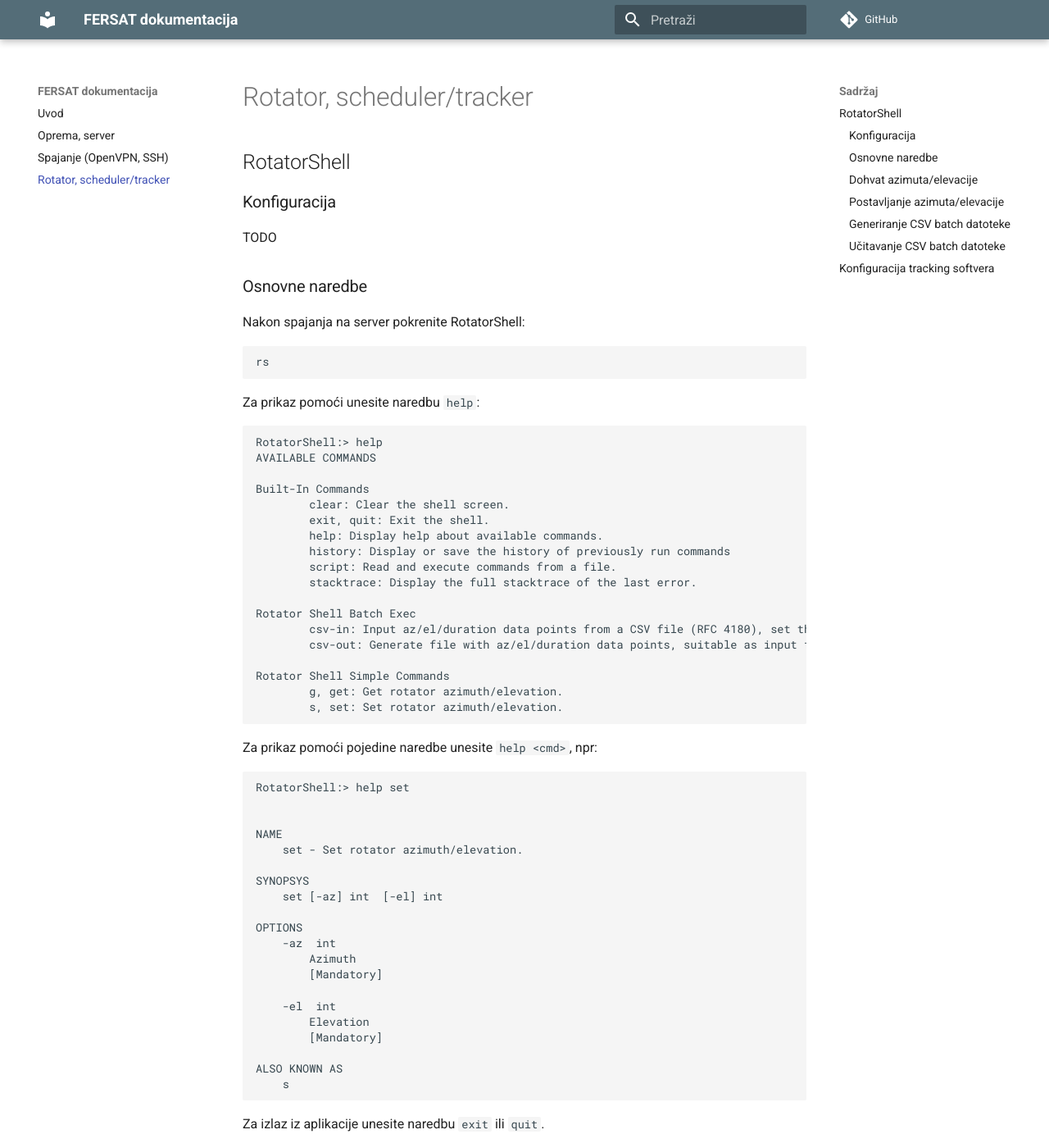
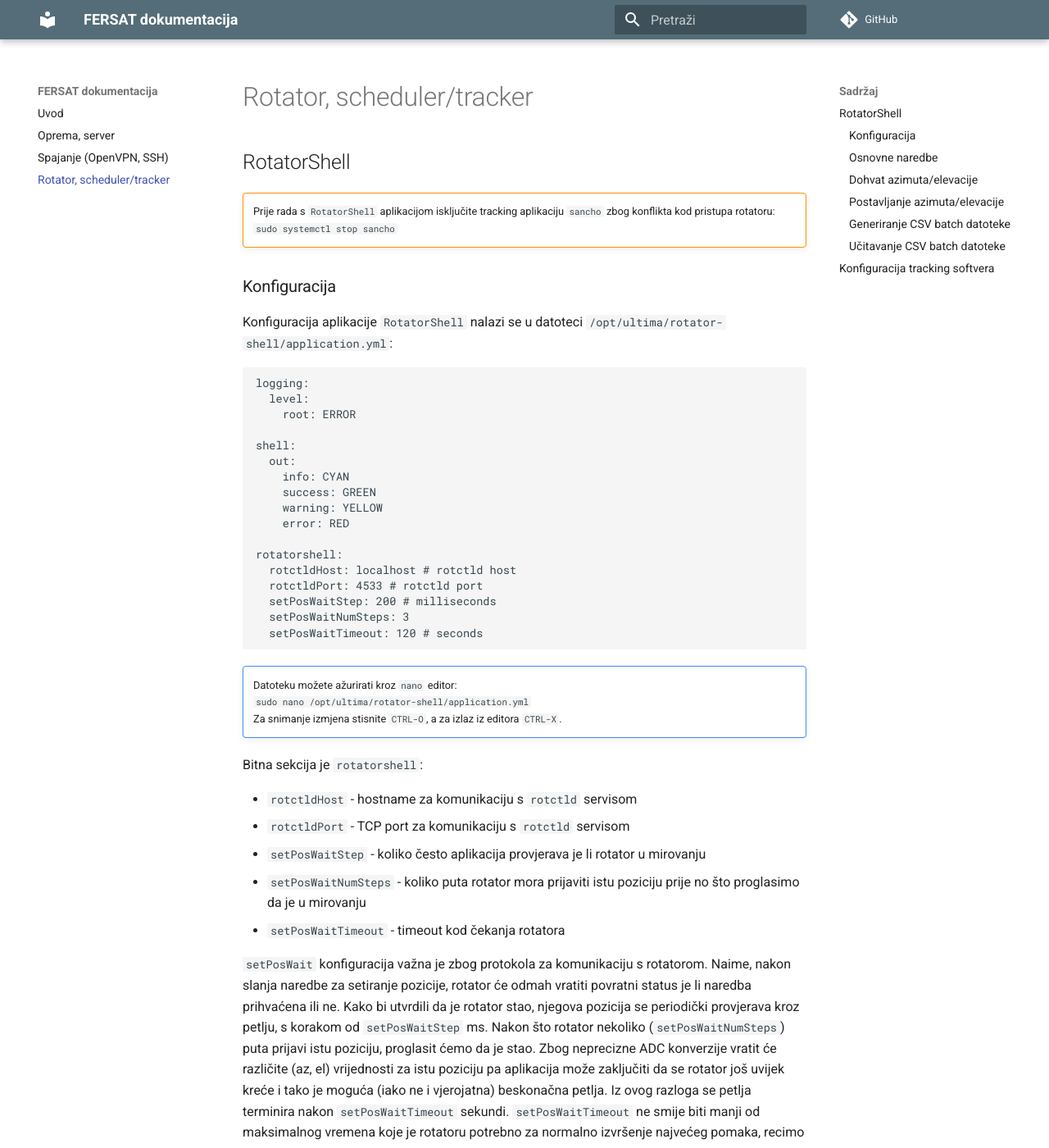
Before and after one commit to UltimaLabs/fersat-docs, an MkDocs documentation site: the page built from docs/rotator_tracker.md, in a window 1280 px wide and 1400 px high. Shown: the whole window at 82% size. Built offline with MkDocs 1.6.1 and Material for MkDocs 9.7.7, drawn with Linux system fonts in a browser that asks for light colours; comment, search, counter and statistics services are not loaded; some of the changed text lies outside the part shown.

Commit message:
Updated docs.

````diff
--- a/docs/rotator_tracker.md
+++ b/docs/rotator_tracker.md
@@ -2,9 +2,48 @@
 
 ## RotatorShell
 
+!!! warning ""
+    Prije rada s `RotatorShell` aplikacijom isključite tracking aplikaciju `sancho` zbog konflikta kod pristupa rotatoru:<br>
+    `sudo systemctl stop sancho`
+
+
 ### Konfiguracija
 
-TODO
+Konfiguracija aplikacije `RotatorShell` nalazi se u datoteci `/opt/ultima/rotator-shell/application.yml`:
+```
+logging:
+  level:
+    root: ERROR
+
+shell:
+  out:
+    info: CYAN
+    success: GREEN
+    warning: YELLOW
+    error: RED
+
+rotatorshell:
+  rotctldHost: localhost # rotctld host
+  rotctldPort: 4533 # rotctld port
+  setPosWaitStep: 200 # milliseconds
+  setPosWaitNumSteps: 3
+  setPosWaitTimeout: 120 # seconds
+```
+
+!!! note ""
+    Datoteku možete ažurirati kroz `nano` editor: <br>
+    `sudo nano /opt/ultima/rotator-shell/application.yml`<br>
+    Za snimanje izmjena stisnite `CTRL-O`, a za izlaz iz editora `CTRL-X`.
+
+Bitna sekcija je `rotatorshell`:
+
+ - `rotctldHost` - hostname za komunikaciju s `rotctld` servisom
+ - `rotctldPort` - TCP port za komunikaciju s `rotctld` servisom
+ - `setPosWaitStep` - koliko često aplikacija provjerava je li rotator u mirovanju
+ - `setPosWaitNumSteps` - koliko puta rotator mora prijaviti istu poziciju prije no što proglasimo da je u mirovanju
+ - `setPosWaitTimeout` - timeout kod čekanja rotatora
+
+`setPosWait` konfiguracija važna je zbog protokola za komunikaciju s rotatorom. Naime, nakon slanja naredbe za setiranje pozicije, rotator će odmah vratiti povratni status je li naredba prihvaćena ili ne. Kako bi utvrdili da je rotator stao, njegova pozicija se periodički provjerava kroz petlju, s korakom od `setPosWaitStep` ms. Nakon što rotator nekoliko (`setPosWaitNumSteps`) puta prijavi istu poziciju, proglasit ćemo da je stao. Zbog neprecizne ADC konverzije vratit će različite (az, el) vrijednosti za istu poziciju pa aplikacija može zaključiti da se rotator još uvijek kreće i tako je moguća (iako ne i vjerojatna) beskonačna petlja. Iz ovog razloga se petlja terminira nakon `setPosWaitTimeout` sekundi. `setPosWaitTimeout` ne smije biti manji od maksimalnog vremena koje je rotatoru potrebno za normalno izvršenje najvećeg pomaka, recimo 0 - 359 stupnjeva po azimutu.
 
 ### Osnovne naredbe
 
````
